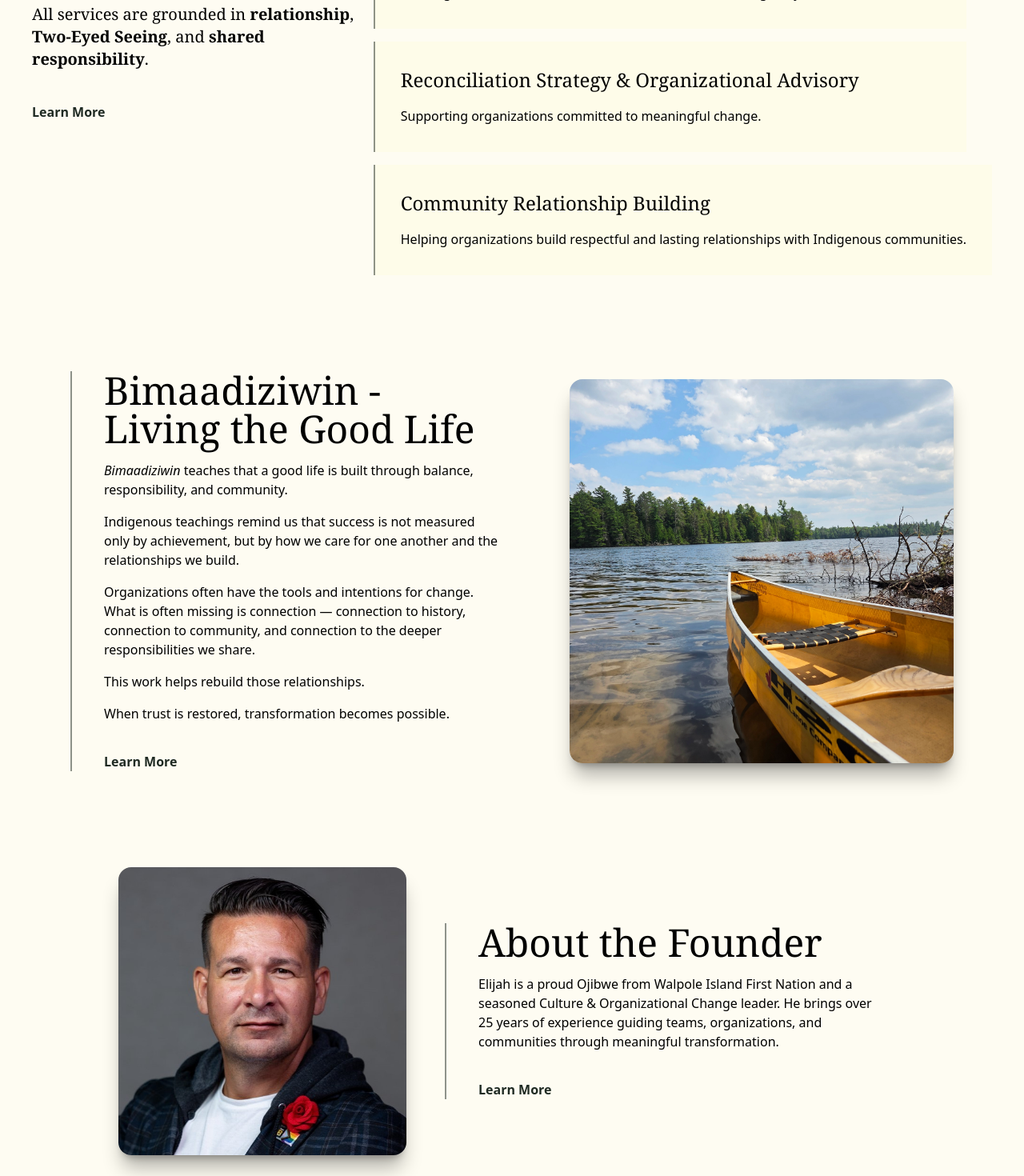
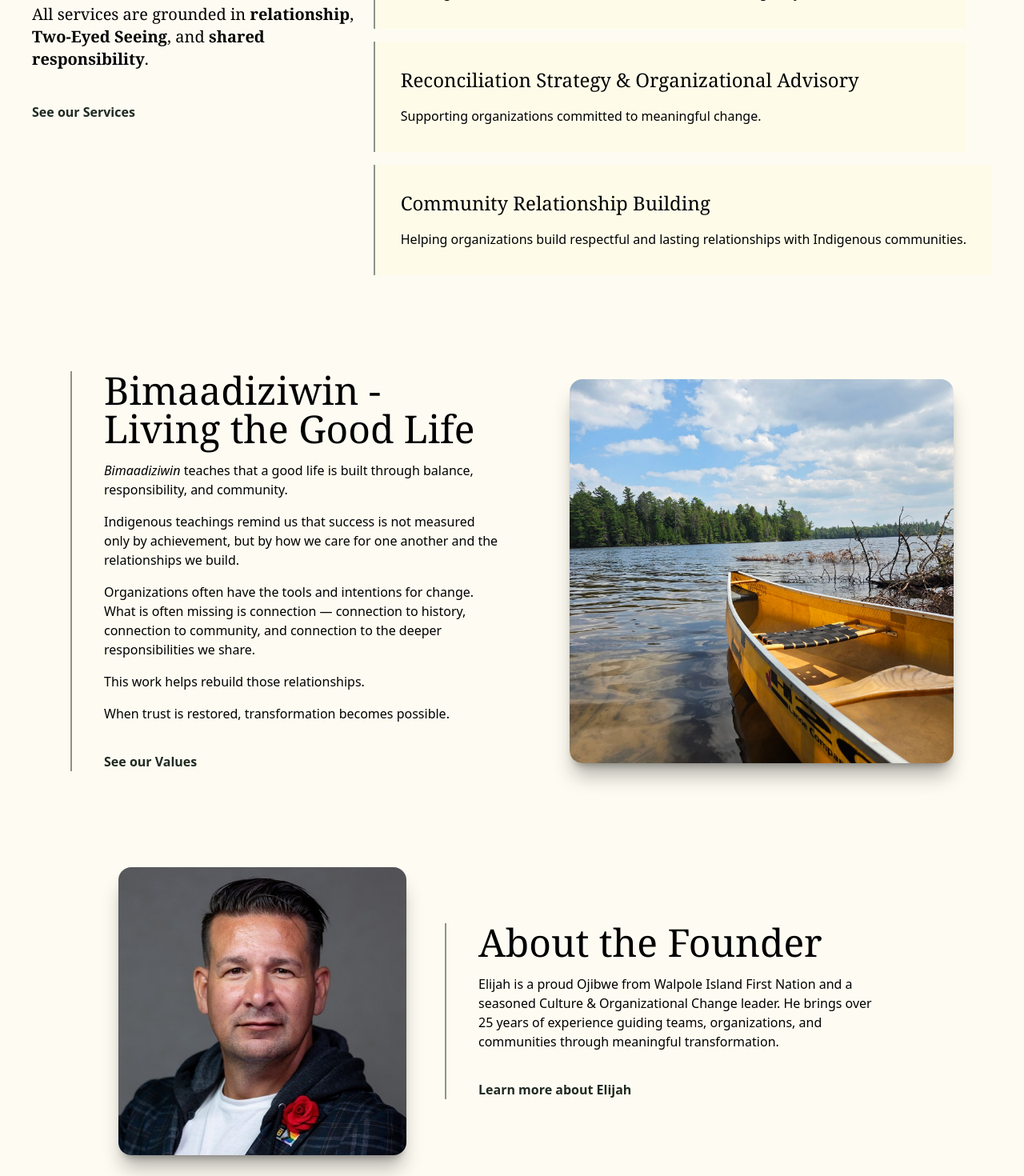
Before and after one commit to MastracciN/eli-consulting, a React (Vite) app: page / in a window 1280 px wide. Shown: the part 1120-2590 px from the top of the page at 80% size. Built offline with nearby package versions, Linux system fonts and the light colour scheme.

Commit message:
updated NavLink text on Home page to be more descriptive

```diff
--- a/src/pages/Home.jsx
+++ b/src/pages/Home.jsx
@@ -43,7 +43,7 @@ const Home = () => {
                                 after:transition-transform after:duration-300
                                 hover:after:scale-x-100"
                             >
-                                Learn More
+                                See our Services
                             </NavLink>
                         </div>
                         <div>
@@ -108,7 +108,7 @@ const Home = () => {
                                         after:transition-transform after:duration-300
                                         hover:after:scale-x-100"
                                     >
-                                        Learn More
+                                        See our Values
                                     </NavLink>
                                 </div>
                                 <img src={canoe}
@@ -144,7 +144,7 @@ const Home = () => {
                                         after:transition-transform after:duration-300
                                         hover:after:scale-x-100"
                                     >
-                                        Learn More
+                                        Learn more about Elijah
                                     </NavLink>
                                 </div>
 
```
Also changed, not shown: 1 other file (tests, documents, lock files or other folders).
